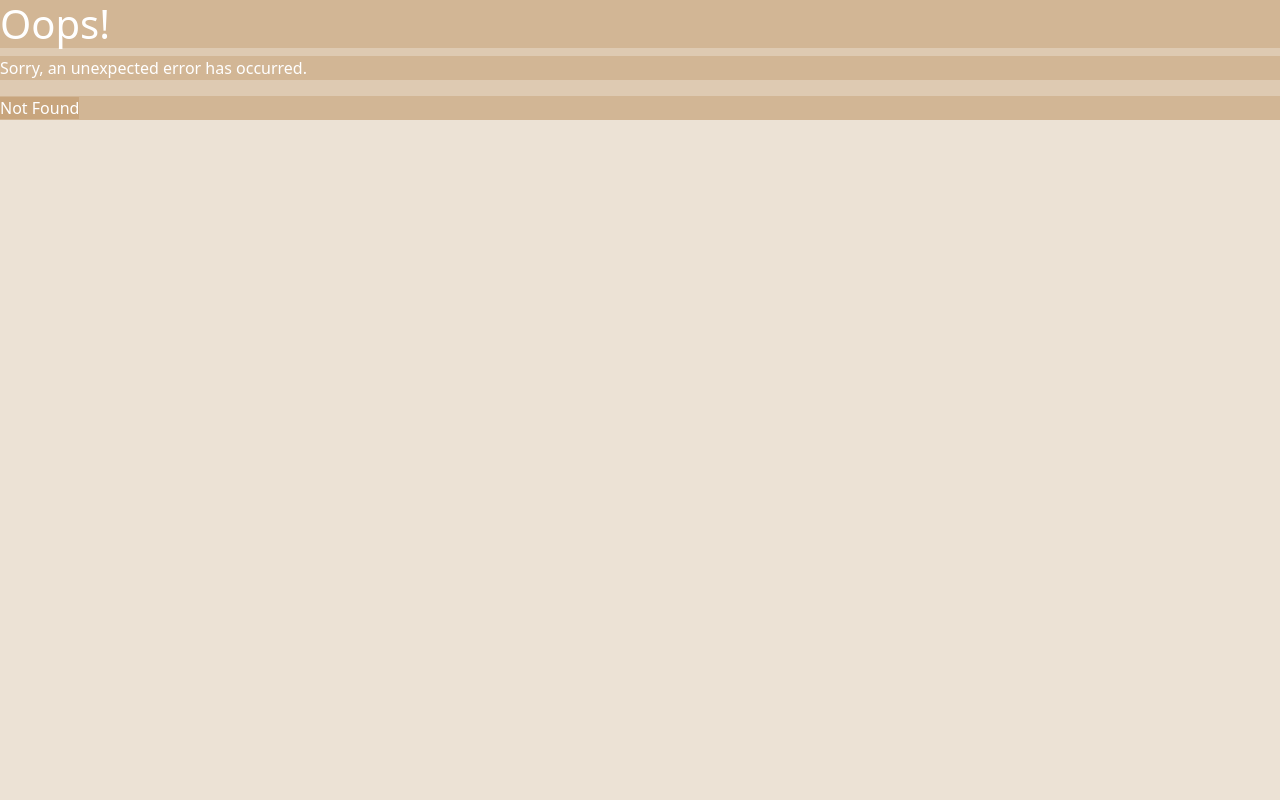
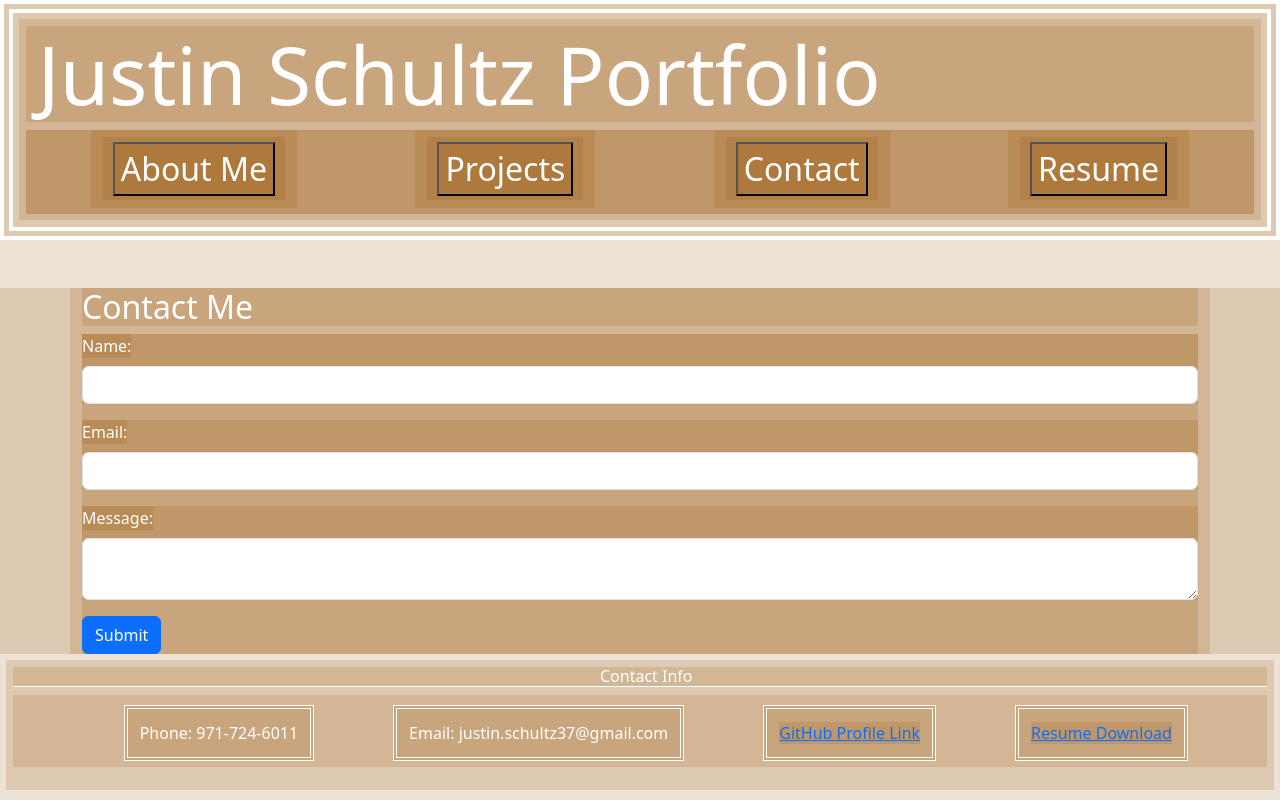
Before and after one commit to justin-schultz37/react-portfolio, a React (Vite) app in the folder Portfolio/: page /ContactForm in a window 1280 px wide. Before the commit this address had no page. Built offline with nearby package versions, Linux system fonts and the light colour scheme.

Commit message:
added some json data and updated Projects page, still has issues syntax error

```diff
--- a/Portfolio/src/components/Header.jsx
+++ b/Portfolio/src/components/Header.jsx
@@ -1,36 +1,15 @@
 import React from 'react';
-import { Link } from 'react-router-dom';
-// import Navbar from './Navbar';
+import Navbar from './Navbar.jsx';
 
 const Header = () => {
     return (
         <header>
             <nav className="navcontainer">
-                <h1>Justin Schultz</h1>
-                <ul>
-                    <li><Link to="/about">About Me</Link></li>
-                    <li><Link to="/projects">Projects</Link></li>
-                    <li><Link to="/contact">Contact</Link></li>
-                    <li><Link to="/resume">Resume</Link></li>
-                </ul>
+                <h1>Justin Schultz Portfolio</h1>
+                <Navbar />
             </nav>
         </header>
     );
 };
 
-// const Header = () => {
-//     return (
-//         <div>
-//             <div className="navbar bg-body-tertiary">
-//                 <div className="container-fluid">
-//                     <span className="navbar-brand mb-0 h1">Justin's React Portfolio</span>
-//                 </div>
-//             </div>
-//             <nav>
-//                 <Navbar />
-//             </nav>
-//         </div>
-//     );
-// };
-
 export default Header;
--- a/Portfolio/src/components/Navbar.jsx
+++ b/Portfolio/src/components/Navbar.jsx
@@ -1,16 +1,15 @@
 import React from 'react';
+import { Link } from 'react-router-dom';
 
 const Navbar = () => {
     return (
         <div>
-            <nav className="navbar bg-body-tertiary">
-                <form className="container-fluid justify-content-start">
-                    <button className="btn btn-outline-success me-2" type="button">Projects</button>
-                    <button className="btn btn-sm btn-outline-secondary me-2" type="button">About</button>
-                    <button className="btn btn-sm btn-outline-secondary me-2" type="button">Contact</button>
-                    <button className="btn btn-sm btn-outline-secondary me-2" type="button">Resume</button>
-                </form>
-            </nav>
+            <ul className="nav">
+                <li><Link to="/"><button>About Me</button></Link></li>
+                <li><Link to="/Project"><button>Projects</button></Link></li>
+                <li><Link to="/ContactForm"><button>Contact</button></Link></li>
+                <li><Link to="/Resume"><button>Resume</button></Link></li>
+            </ul>
         </div>
     );
 };
--- a/Portfolio/src/index.css
+++ b/Portfolio/src/index.css
@@ -168,7 +168,7 @@ img:hover {
 
 .navcontainer ul {
   display: flex;
-  justify-content: end;
+  justify-content: space-around;
   padding-right: 1%;
   padding-bottom: .5%;
 
@@ -211,7 +211,7 @@ img:hover {
   background-color: rgba(0, 0, 0, 0);
   margin-top: 1%;
   color: rgba(143, 82, 2, 0.678);
-  margin-left: 7.5%;
+  margin-left: 2.5%;
 }
 
 #profilepic {
--- a/Portfolio/src/pages/AboutMe.jsx
+++ b/Portfolio/src/pages/AboutMe.jsx
@@ -4,7 +4,10 @@ import React from 'react';
 const AboutMe = () => {
     return (
         <section className="bigcontainer" id="aboutme">
-            {/* Your existing About Me content goes here */}
+            <h2>About Me</h2>
+            <img src="./Assets/Justin Profile Picture.JPG" alt="Image of Justin with a hat" id="profilepic"></img>
+            <p>My name is Justin! I enjoy a great many things in life. The vets would best describe me as "treat-oriented"..
+                I sometimes ride my bicycle to get out of the house, but I can often be found at my computer.</p>
         </section>
     );
 };
--- a/Portfolio/src/pages/Contact.jsx
+++ /dev/null
@@ -1,11 +0,0 @@
-import React from 'react';
-
-const Contact = () => {
-    return (
-        <section className="footercontainer" id="contactinfo">
-            {/* Your existing Contact content goes here */}
-        </section>
-    );
-};
-
-export default Contact;
--- /dev/null
+++ b/Portfolio/src/pages/ContactForm.jsx
@@ -0,0 +1,78 @@
+import React, { useState } from 'react';
+
+const ContactForm = () => {
+    const [formData, setFormData] = useState({
+        name: '',
+        email: '',
+        message: '',
+    });
+
+    const handleChange = (e) => {
+        setFormData({
+            ...formData,
+            [e.target.name]: e.target.value,
+        });
+    };
+
+    const handleSubmit = (e) => {
+        e.preventDefault();
+        console.log('Form submitted:', formData);
+    };
+
+    return (
+        <div className="container mt-5">
+            <h2>Contact Me</h2>
+            <form onSubmit={handleSubmit}>
+                <div className="mb-3">
+                    <label htmlFor="name" className="form-label">
+                        Name:
+                    </label>
+                    <input
+                        type="text"
+                        id="name"
+                        name="name"
+                        value={formData.name}
+                        onChange={handleChange}
+                        className="form-control"
+                        required
+                    />
+                </div>
+
+                <div className="mb-3">
+                    <label htmlFor="email" className="form-label">
+                        Email:
+                    </label>
+                    <input
+                        type="email"
+                        id="email"
+                        name="email"
+                        value={formData.email}
+                        onChange={handleChange}
+                        className="form-control"
+                        required
+                    />
+                </div>
+
+                <div className="mb-3">
+                    <label htmlFor="message" className="form-label">
+                        Message:
+                    </label>
+                    <textarea
+                        id="message"
+                        name="message"
+                        value={formData.message}
+                        onChange={handleChange}
+                        className="form-control"
+                        required
+                    ></textarea>
+                </div>
+
+                <button type="submit" className="btn btn-primary">
+                    Submit
+                </button>
+            </form>
+        </div>
+    );
+};
+
+export default ContactForm;
--- a/Portfolio/src/pages/Project.jsx
+++ b/Portfolio/src/pages/Project.jsx
@@ -1,11 +1,31 @@
-// Projects.js
-import React from 'react';
+import React, { useEffect, useState } from 'react';
 
 const Project = () => {
+    const [projects, setProjects] = useState([]);
+
+    useEffect(() => {
+        // Fetch data from the JSON file
+        fetch('/utils/projects.json')
+            .then((response) => response.json())
+            .then((data) => setProjects(data.projects))
+            .catch((error) => console.error('Error fetching projects:', error));
+    }, []);
+
     return (
-        <section className="subcontainer">
-            {/* Your existing Projects content goes here */}
-        </section>
+        <div>
+            {projects.map((project) => (
+                <div key={project.id} className="card" style={{ width: '18rem' }}>
+                    <img src={project.src} className="card-img-top" alt={project.title} />
+                    <div className="card-body">
+                        <h5 className="card-title">{project.title}</h5>
+                        <p className="card-text">{project.description}</p>
+                        <a href={project.githubLink} className="btn btn-primary" target="_blank" rel="noopener noreferrer">
+                            Github
+                        </a>
+                    </div>
+                </div>
+            ))}
+        </div>
     );
 };
 
```
Also changed, not shown: Portfolio/src/App.jsx (+0 -24 lines), Portfolio/src/main.jsx (+6 -6 lines), Portfolio/src/utils/projects.json (added, +20 -0 lines), Portfolio/public/images/fmood.png (added), Portfolio/public/images/jjscreenshot.png (added), Portfolio/src/components/ProjectCard.jsx (deleted).
